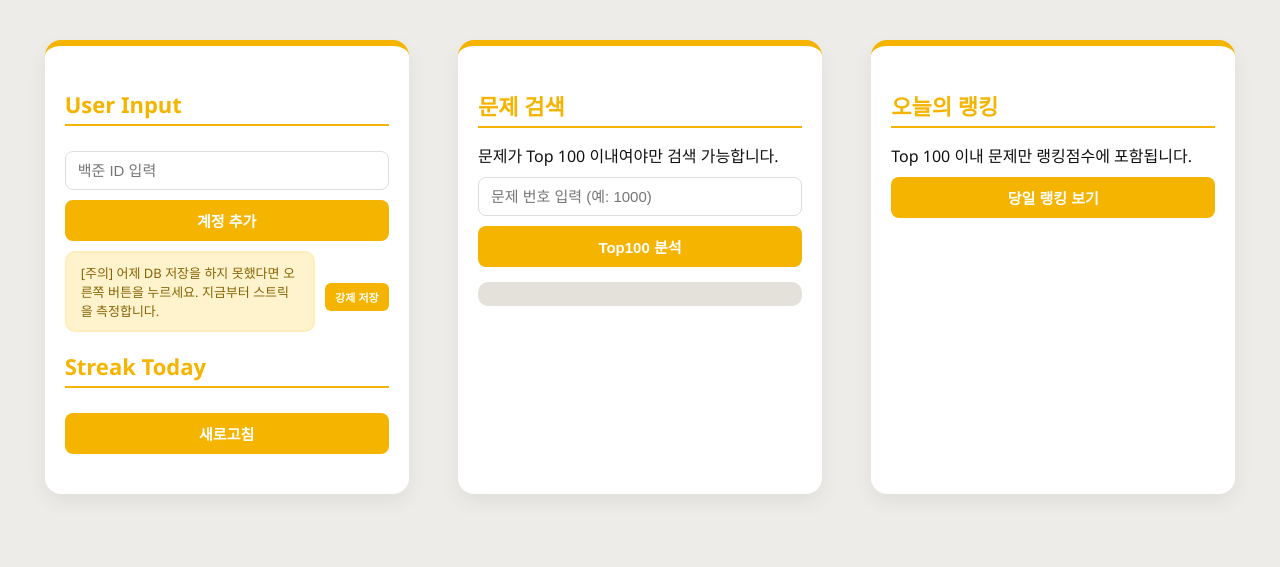
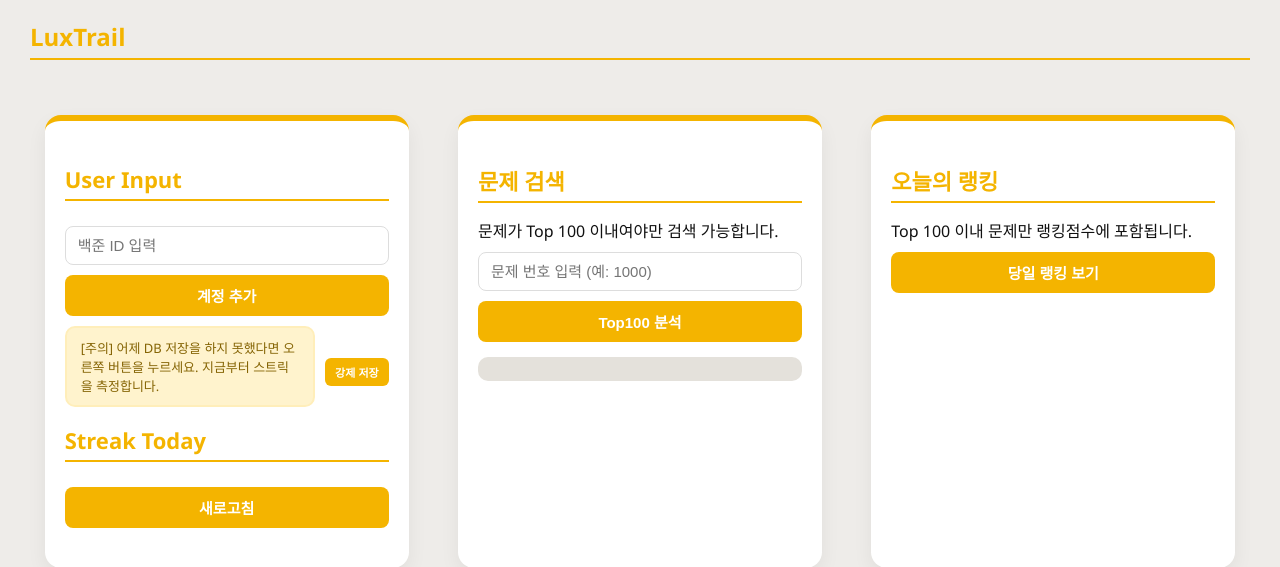
Before and after one commit to siris-Kang/Luxtrail, a FastAPI app: page / in a window 1280 px wide. Shown: the top 567 px of the page. Run offline with FastAPI, Linux system fonts and the light colour scheme.

Commit message:
[Edit] Title

```diff
--- a/static/luxtrail_style.css
+++ b/static/luxtrail_style.css
@@ -4,6 +4,14 @@ body {
     padding: 0;
     background-color: #eeece9;
     color: #111;
+}
+
+.page-title {
+    margin-left: 30px;
+    margin-right: 30px;
+    font-size: 24px;
+    color: #f4b400;
+    margin-bottom: 15px;
 }
 
 .container {
--- a/templates/index.html
+++ b/templates/index.html
@@ -8,8 +8,8 @@
     <link rel="stylesheet" href="/static/luxtrail_style.css">
 </head>
 <body>
+    <h2 class="page-title">LuxTrail</h2>
     <div class="container">
-
         <!-- 계정입력 -->
         <div class="card">
             <h2>User Input</h2>
```
Also changed, not shown: user_list.txt (added, +8 -0 lines).
